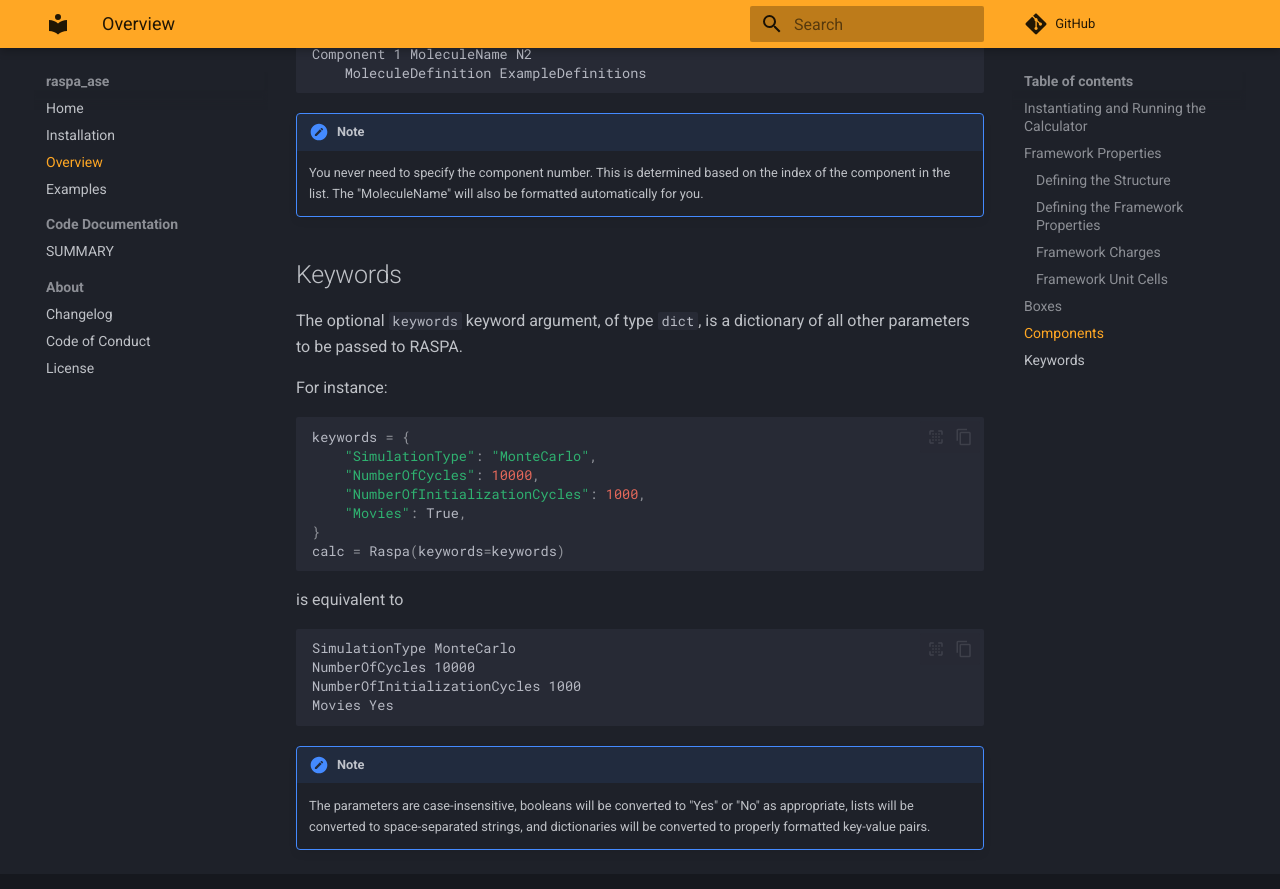
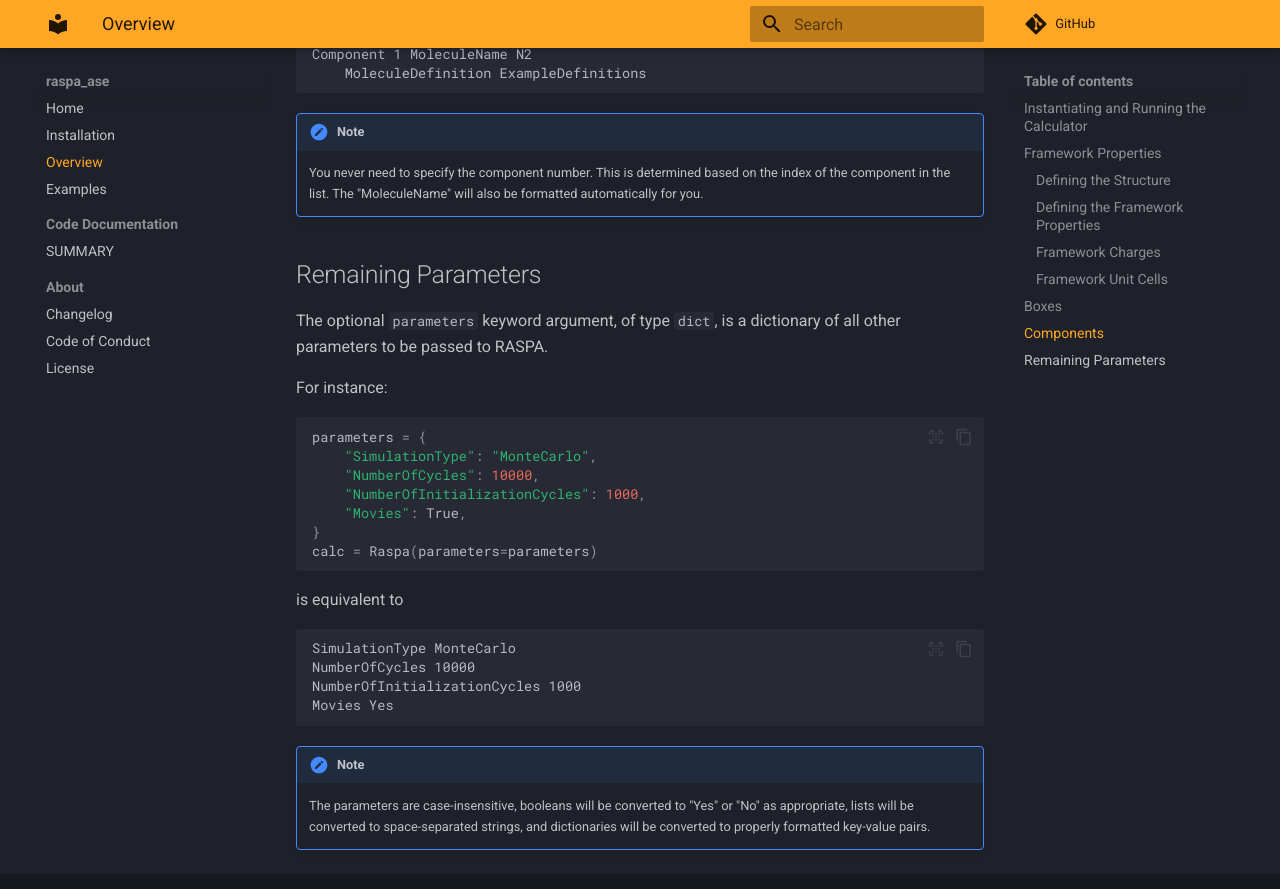
Before and after one commit to Quantum-Accelerators/raspa_ase, an MkDocs documentation site: the page built from docs/intro.md, in a window 1280 px wide and 900 px high, scrolled down 2670 px. Shown: the top 889 px of the window. Built offline with MkDocs 1.6.1 and Material for MkDocs 9.7.7, drawn with Linux system fonts in a browser that asks for light colours; plug-ins that fetch from the network failed and are left out; comment, search, counter and statistics services are not loaded.

Commit message:
fix docs

````diff
--- a/docs/intro.md
+++ b/docs/intro.md
@@ -114,20 +114,20 @@ Component 1 MoleculeName N2
 
     You never need to specify the component number. This is determined based on the index of the component in the list. The "MoleculeName" will also be formatted automatically for you.
 
-## Keywords
+## Remaining Parameters
 
-The optional `keywords` keyword argument, of type `dict`, is a dictionary of all other parameters to be passed to RASPA.
+The optional `parameters` keyword argument, of type `dict`, is a dictionary of all other parameters to be passed to RASPA.
 
 For instance:
 
 ```python
-keywords = {
+parameters = {
     "SimulationType": "MonteCarlo",
     "NumberOfCycles": 10000,
     "NumberOfInitializationCycles": 1000,
     "Movies": True,
 }
-calc = Raspa(keywords=keywords)
+calc = Raspa(parameters=parameters)
 ```
 
 is equivalent to
````
